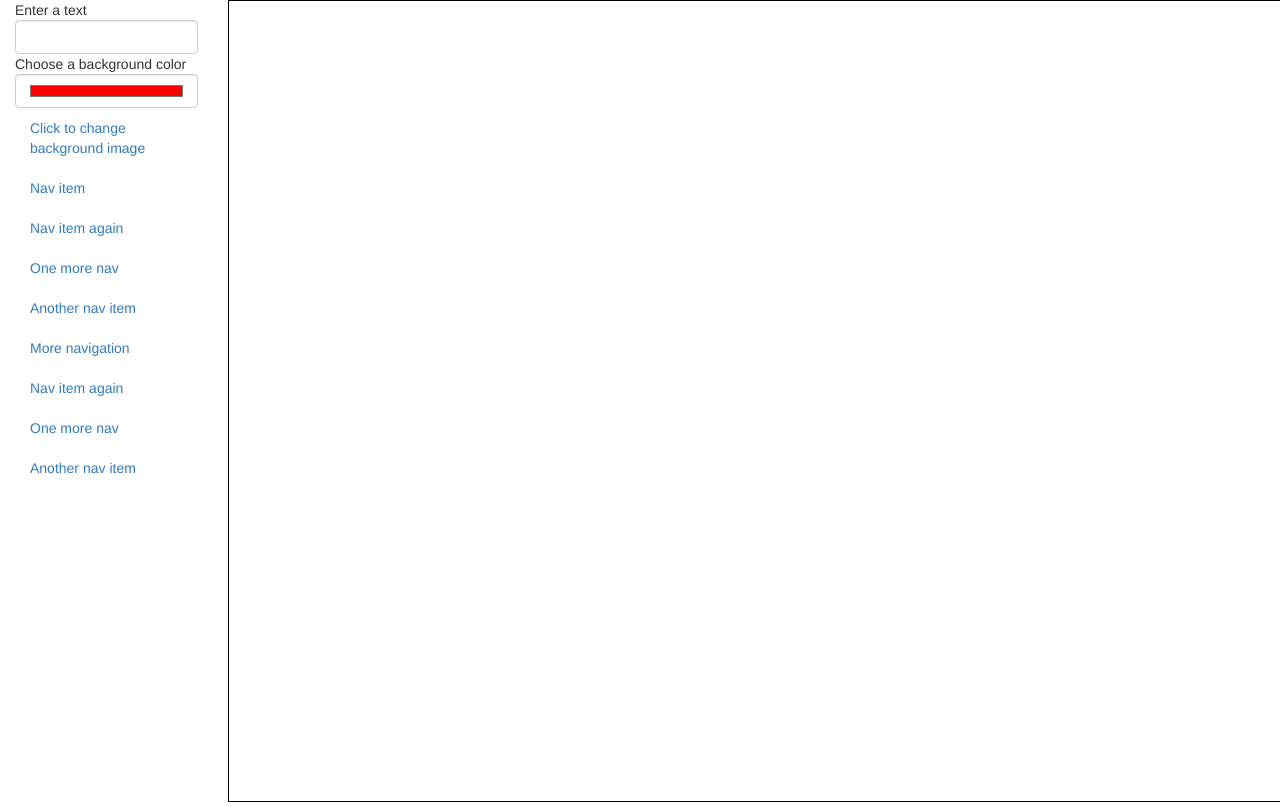
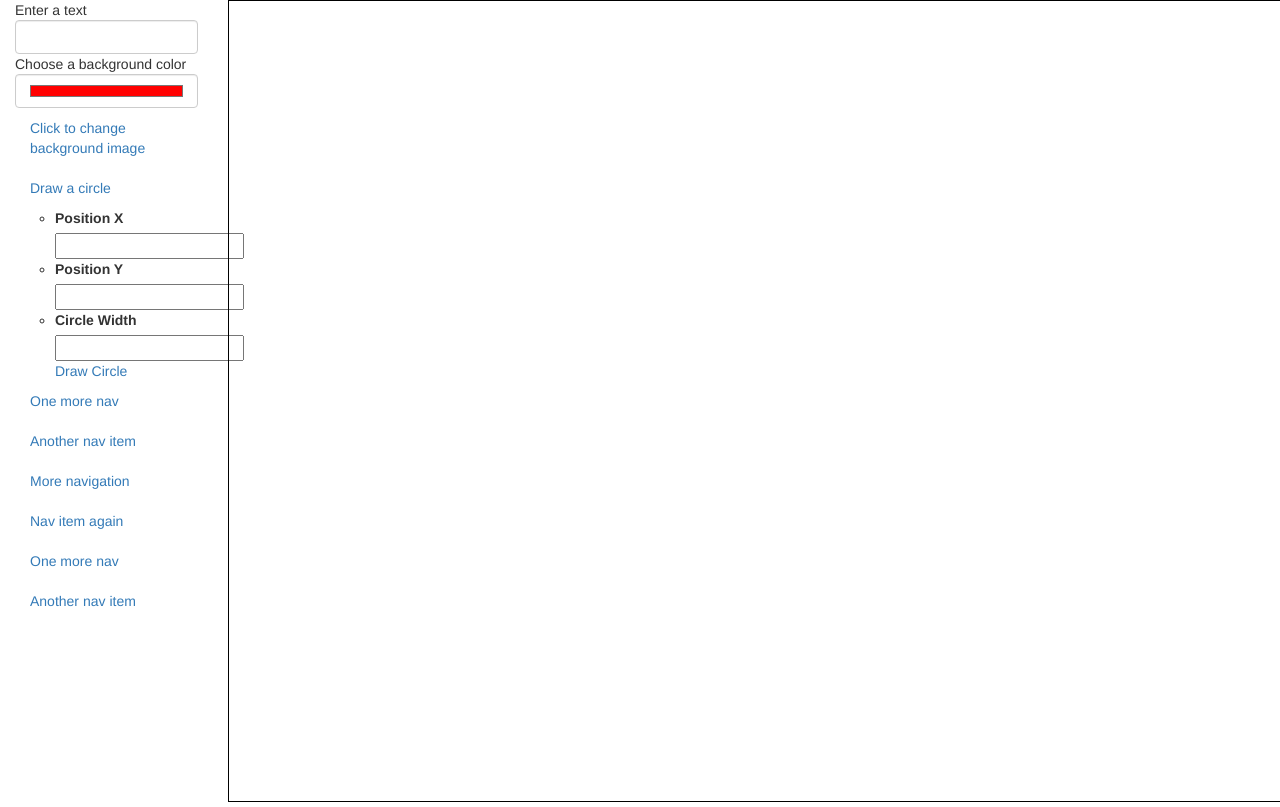
Before and after one commit to JuH33/canvasTPJS, a plain HTML site: page index.html in a window 1280 px wide. Shown: the top 807 px of the page. Drawn offline with nearby package versions, Linux system fonts and the light colour scheme.

Commit message:
first part drawing circle |bugged|

```diff
--- a/assets/canvasJS.js
+++ b/assets/canvasJS.js
@@ -11,6 +11,7 @@ if(canvas.getContext){
 	fetchInput(context);
 	changeColor(context);
 	changeBG(context);
+	createCircle(context);
 
 } else {
 	alert('sorry your navigator doesn\'t support canvas rendering');
@@ -89,4 +90,19 @@ function changeBG(ctx){
 	}
 }
 
+function createCircle(ctx){
+	var width, height, posx, posy;
+	$('#launch_circle').click(function(){
+		width = $('cWidth').val();
+		height = $('cHeight').val();
+		posy = $('posy').val();
+		posx = $('posx').val();
+		drawCircle();
 	});
+
+	function drawCircle(){
+		ctx.arc(posx, posy, 50, width, height, false);
+	}
+}
+
+});
--- a/assets/css.css
+++ b/assets/css.css
@@ -13,6 +13,7 @@ canvas {
 #modal img{
 	width:150px;
 	margin:15px;
+	cursor:pointer;
 }
 
 .actived{
@@ -22,3 +23,6 @@ canvas {
 .desactivaded{
 	display: none;
 }
+li{
+	text-decoration: none;
+}
--- a/index.html
+++ b/index.html
@@ -17,8 +17,24 @@
 		            <li><a id="bgimage" href="#">Click to change background image</a></li>
 		          </ul>
 		          <ul class="nav nav-sidebar">
-		            <li><a href="">Nav item</a></li>
-		            <li><a href="">Nav item again</a></li>
+		            <li><a id="circle"href="#">Draw a circle</a></li>
+		            <li>
+		            	<ul>
+		            		<li>
+			            		<label for="xpos">Position X</label>
+			            		<input type="number" id="xpos" name="xpos">
+		            		</li>
+		            		<li>
+		            			<label for="ypos">Position Y</label>
+		            			<input type="number" name="ypos" id="ypos">
+		            		</li>
+		            		<li>
+		            			<label for="cWidth">Circle Width</label>
+		            			<input type="number" name="cWidth" id="cWidth">
+		            			<a href="#" id="launch_circle">Draw Circle</a>
+		            		</li>
+		            	</ul>
+		            </li>
 		            <li><a href="">One more nav</a></li>
 		            <li><a href="">Another nav item</a></li>
 		            <li><a href="">More navigation</a></li>
```
Lines whose indentation alone changed are shown as unchanged.
